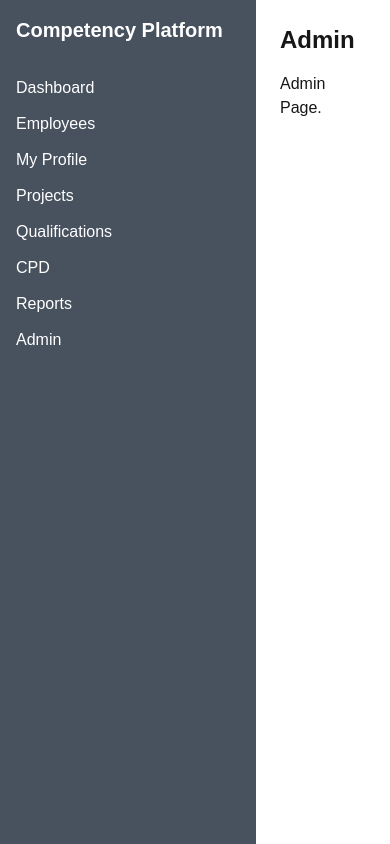
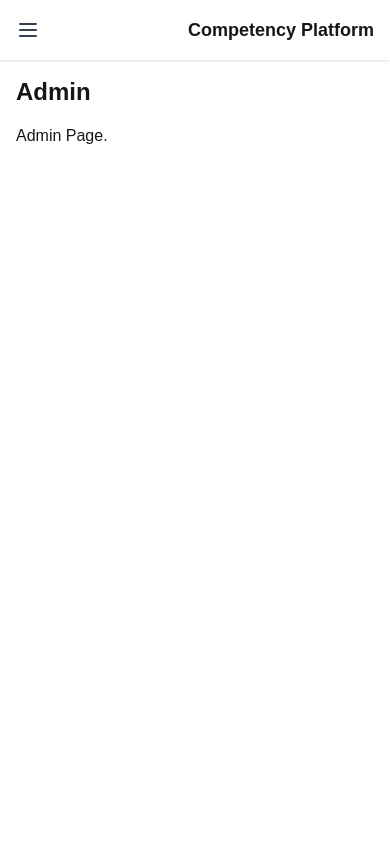
Before and after one commit to kriskilsby/competency-phase2, a Next.js app in the folder frontend/: page /admin in a window 390 px wide. Built offline with nearby package versions, Linux system fonts and the light colour scheme.

Commit message:
Slight mobile friendly responsiveness, more to come later

```diff
--- a/frontend/next.config.ts
+++ b/frontend/next.config.ts
@@ -35,6 +35,19 @@ const nextConfig: NextConfig = {
     }
     return config;
   },
+
+  // ✅ Dev-only API rewrite to avoid localhost fetch issues
+  async rewrites() {
+    if (process.env.NODE_ENV === "development") {
+      return [
+        {
+          source: "/api/:path*",              // calls to /api/...
+          destination: "http://backend:3001/:path*", // go to backend container
+        },
+      ];
+    }
+    return [];
+  },
 };
 
 export default nextConfig;
--- a/frontend/src/app/layout.tsx
+++ b/frontend/src/app/layout.tsx
@@ -1,39 +1,83 @@
+// // src/app/layout.tsx
+// import type { Metadata } from "next";
+// import { Geist, Geist_Mono } from "next/font/google";
+// import "./globals.css";
+
+// const geistSans = Geist({ variable: "--font-geist-sans", subsets: ["latin"] });
+// const geistMono = Geist_Mono({ variable: "--font-geist-mono", subsets: ["latin"] });
+
+// export const metadata = {
+//   title: "Competency Intelligence Platform",
+//   description: "Employee competency management system",
+// };
+
+// export const viewport = {
+//   width: "device-width",
+//   initialScale: 1,
+// };
+
+// export default function RootLayout({
+//   children,
+// }: {
+//   children: React.ReactNode;
+// }) {
+//   return (
+//     <html lang="en">
+//       <body className="bg-gray-100">
+//         <div className="flex flex-col md:flex-row min-h-screen">
+
+//           {/* Sidebar */}
+//           <aside className="w-full md:w-64 bg-[#47525e] text-white p-4">
+//             <h1 className="text-xl text-[#fff] font-bold mb-8">
+//               Competency Platform
+//             </h1>
+
+//             <nav className="space-y-3">
+//               <a href="/" className="block hover:text-gray-300">Dashboard</a>
+//               <a href="/employees" className="block hover:text-gray-300">Employees</a>
+//               <a href="/profile" className="block hover:text-gray-300">My Profile</a>
+//               <a href="/projects" className="block hover:text-gray-300">Projects</a>
+//               <a href="/qualifications" className="block hover:text-gray-300">Qualifications</a>
+//               <a href="/cpd" className="block hover:text-gray-300">CPD</a>
+//               <a href="/reports" className="block hover:text-gray-300">Reports</a>
+//               <a href="/admin" className="block hover:text-gray-300">Admin</a>
+//             </nav>
+//           </aside>
+
+//           {/* Main Content */}
+//           <main className="flex-1 p-4 md:p-6 overflow-y-auto">
+//             {children}
+//           </main>
+
+//         </div>
+//       </body>
+//     </html>
+//   );
+// }
+
 // src/app/layout.tsx
-import type { Metadata } from "next";
-import { Geist, Geist_Mono } from "next/font/google";
+"use client";
+
+import { useState } from "react";
 import "./globals.css";
 
-const geistSans = Geist({
-  variable: "--font-geist-sans",
-  subsets: ["latin"],
-});
+export default function RootLayout({ children }: { children: React.ReactNode }) {
+  const [sidebarOpen, setSidebarOpen] = useState(false);
 
-const geistMono = Geist_Mono({
-  variable: "--font-geist-mono",
-  subsets: ["latin"],
-});
-
-export const metadata = {
-  title: "Competency Intelligence Platform",
-  description: "Employee competency management system",
-};
-
-export default function RootLayout({
-  children,
-}: {
-  children: React.ReactNode;
-}) {
   return (
     <html lang="en">
-      <body className="bg-gray-100">
-        <div className="flex min-h-screen">
+      <head>
+        <meta name="viewport" content="width=device-width, initial-scale=1" />
+      </head>
+      <body className="bg-gray-100 font-sans flex min-h-screen">
 
-          {/* Sidebar */}
-          <aside className="w-64 bg-[#47525e] text-white p-4">
-            <h1 className="text-xl text-[#fff] font-bold mb-8">
-              Competency Platform
-            </h1>
-
+        {/* Sidebar overlay */}
+        <aside
+          className={`fixed inset-y-0 left-0 z-50 w-64 bg-[#47525e] text-white p-4 transform
+                      md:translate-x-0 transition-transform duration-300 ease-in-out
+                      ${sidebarOpen ? "translate-x-0" : "-translate-x-full"}`}
+        >
+          <h1 className="text-xl font-bold mb-8">Competency Platform</h1>
           <nav className="space-y-3">
             <a href="/" className="block hover:text-gray-300">Dashboard</a>
             <a href="/employees" className="block hover:text-gray-300">Employees</a>
@@ -44,15 +88,21 @@ export default function RootLayout({
             <a href="/reports" className="block hover:text-gray-300">Reports</a>
             <a href="/admin" className="block hover:text-gray-300">Admin</a>
           </nav>
-
-
         </aside>
 
-          {/* Main Content */}
-          <main className="flex-1 p-6 overflow-y-auto">
-            {children}
-          </main>
+        {/* Main content */}
+        <div className="flex-1 flex flex-col md:ml-64">
+          {/* Header with hamburger */}
+          <header className="flex items-center justify-between bg-white shadow p-4 md:hidden">
+            <button onClick={() => setSidebarOpen(!sidebarOpen)} className="text-gray-700 focus:outline-none">
+              <svg className="w-6 h-6" fill="none" stroke="currentColor" strokeWidth={2} viewBox="0 0 24 24">
+                <path strokeLinecap="round" strokeLinejoin="round" d="M4 6h16M4 12h16M4 18h16" />
+              </svg>
+            </button>
+            <h1 className="text-lg font-bold">Competency Platform</h1>
+          </header>
 
+          <main className="p-4 md:p-6 overflow-y-auto">{children}</main>
         </div>
       </body>
     </html>
--- a/frontend/src/lib/api.ts
+++ b/frontend/src/lib/api.ts
@@ -19,13 +19,14 @@
 const API_BASE =
   typeof window === "undefined"
     ? process.env.NEXT_PUBLIC_API_URL_SERVER || "http://backend:3001" // server-side
-    : process.env.NEXT_PUBLIC_API_URL || "http://localhost:3001";      // browser
+    // : process.env.NEXT_PUBLIC_API_URL || "http://localhost:3001";      // browser
+    : process.env.NEXT_PUBLIC_API_URL || "/api";                       // client-side
 
 // const API_BASE = process.env.NEXT_PUBLIC_API_URL;
 
-if (!API_BASE) {
-  throw new Error("NEXT_PUBLIC_API_URL is not defined");
-}
+// if (!API_BASE) {
+//   throw new Error("NEXT_PUBLIC_API_URL is not defined");
+// }
 
 console.log("API_BASE:", API_BASE);
 
```
Lines whose indentation alone changed are shown as unchanged.
